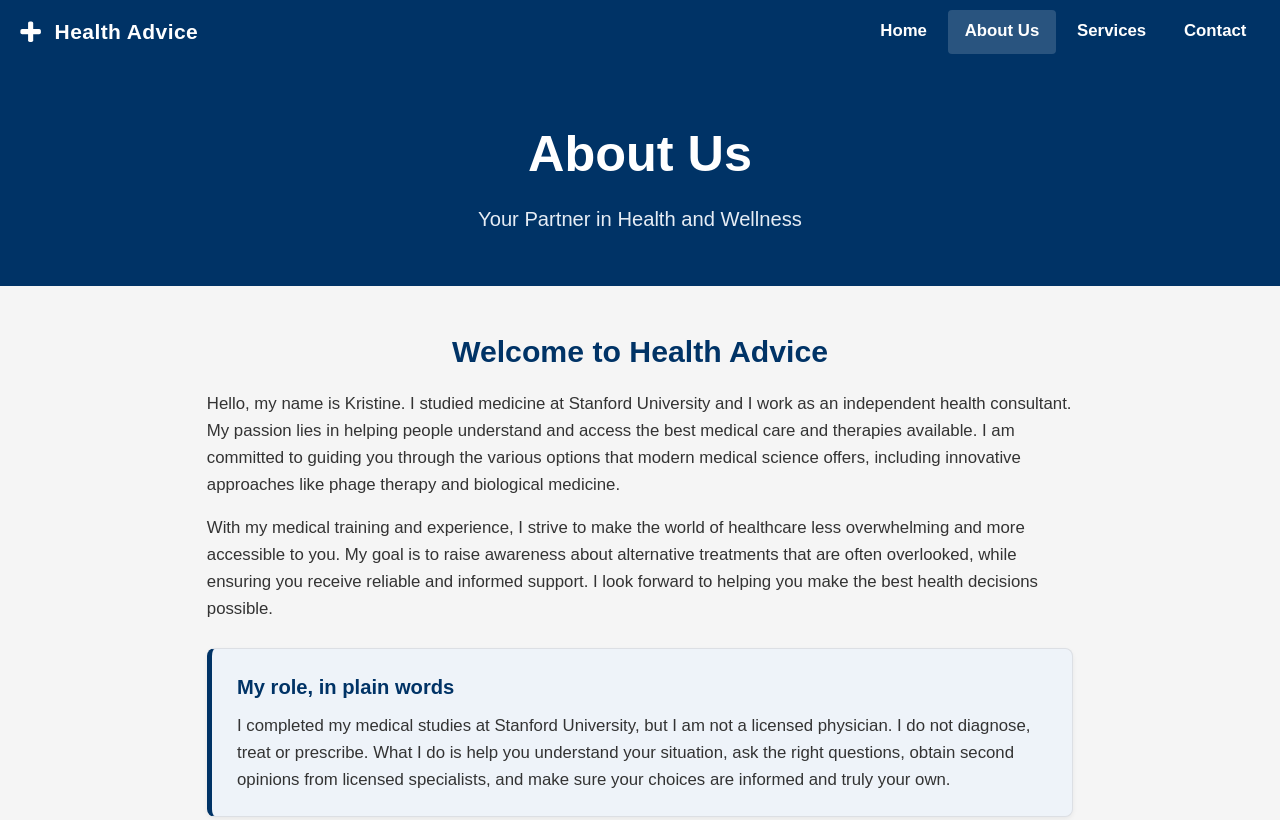
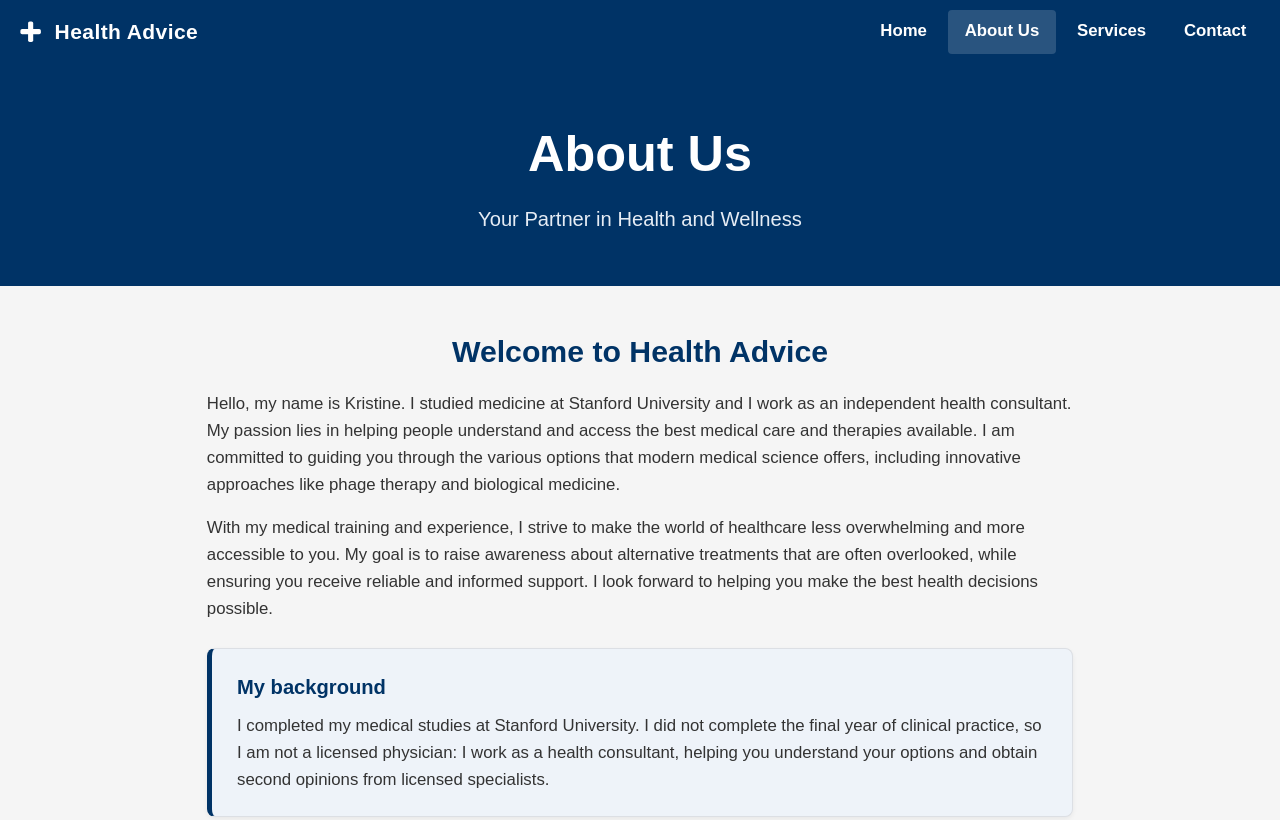
Before and after one commit to nardaxxx/healthadvice, a plain HTML site: page about.html in a window 1280 px wide. Shown: the top 820 px of the page. Drawn offline with Linux system fonts and the light colour scheme.

Commit message:
Background note: medical studies completed, final clinical year not completed
Co-Authored-By: Claude Fable 5.1 <noreply@anthropic.com>

```diff
--- a/about.html
+++ b/about.html
@@ -45,8 +45,8 @@
       <p>Hello, my name is Kristine. I studied medicine at Stanford University and I work as an independent health consultant. My passion lies in helping people understand and access the best medical care and therapies available. I am committed to guiding you through the various options that modern medical science offers, including innovative approaches like phage therapy and biological medicine.</p>
       <p>With my medical training and experience, I strive to make the world of healthcare less overwhelming and more accessible to you. My goal is to raise awareness about alternative treatments that are often overlooked, while ensuring you receive reliable and informed support. I look forward to helping you make the best health decisions possible.</p>
       <div class="card role-note">
-        <h3>My role, in plain words</h3>
-        <p>I completed my medical studies at Stanford University, but I am not a licensed physician. I do not diagnose, treat or prescribe. What I do is help you understand your situation, ask the right questions, obtain second opinions from licensed specialists, and make sure your choices are informed and truly your own.</p>
+        <h3>My background</h3>
+        <p>I completed my medical studies at Stanford University. I did not complete the final year of clinical practice, so I am not a licensed physician: I work as a health consultant, helping you understand your options and obtain second opinions from licensed specialists.</p>
       </div>
     </section>
 
@@ -75,7 +75,7 @@
   <footer class="site-footer">
     <p>&copy; 2024&ndash;2026 Kristine Health Consulting. All rights reserved.</p>
     <p>Contact: <a href="mailto:kristine.k@dr.com">kristine.k@dr.com</a> &middot; <a href="tel:+17078580182">+1 707 858 0182</a></p>
-    <p class="small">Kristine studied medicine at Stanford University and works as a health consultant; she is not a licensed physician. The information on this website is for general guidance and does not replace the advice of your treating physician.</p>
+    <p class="small">Kristine completed her medical studies at Stanford University without the final year of clinical practice and works as a health consultant, not as a licensed physician. The information on this website is for general guidance and does not replace the advice of your treating physician.</p>
   </footer>
 </body>
 </html>
```
Also changed, not shown: 404.html (+1 -1 lines), contact.html (+1 -1 lines), index.html (+1 -1 lines), services.html (+1 -1 lines), thanks.html (+1 -1 lines).
